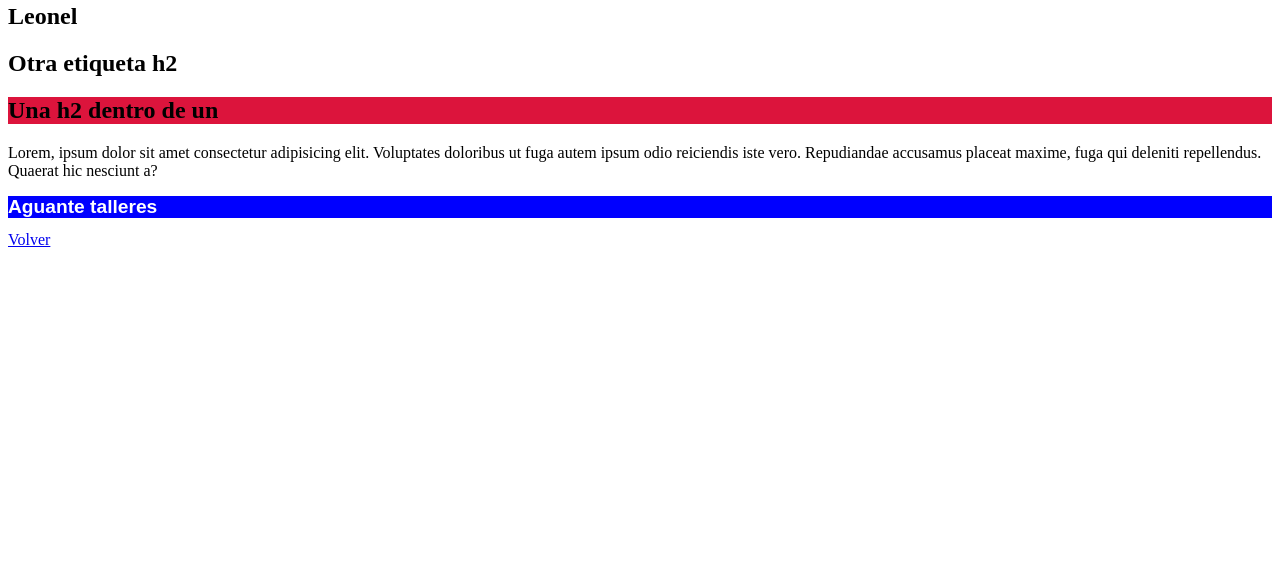
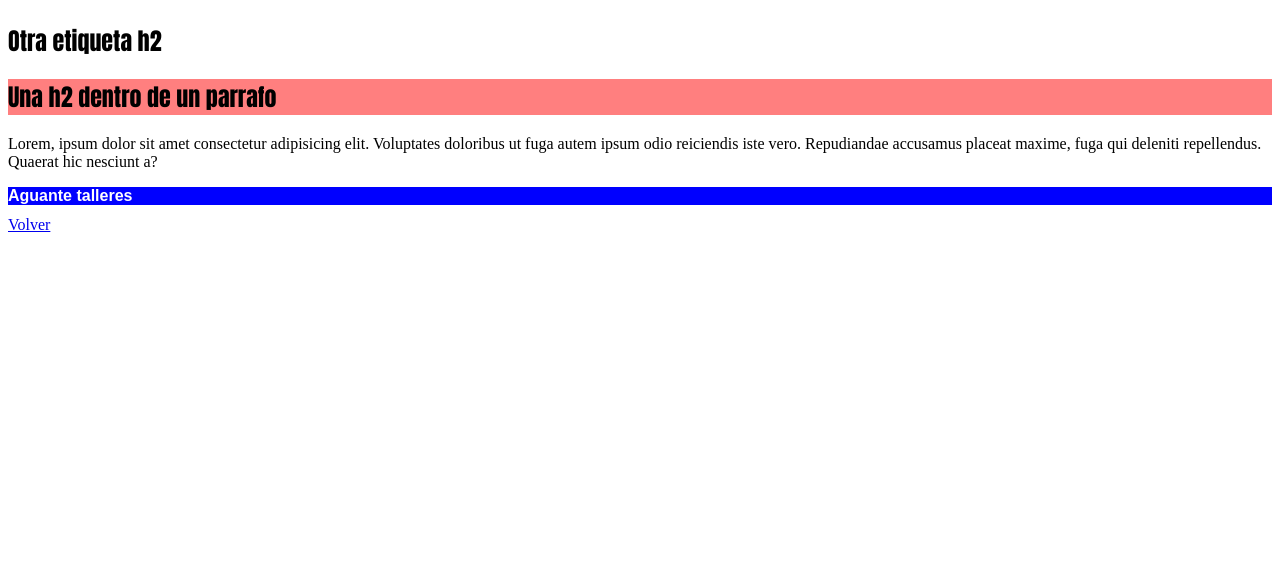
Before and after one commit to Devleo77/Bootcamp-html, a plain HTML site: page clase4/index.html in a window 1280 px wide. Shown: the part 216-800 px from the top of the page. Drawn offline with Linux system fonts and the light colour scheme.

Commit message:
Clase 4 aprendiendo CSS

```diff
--- a/clase4/css/style.css
+++ b/clase4/css/style.css
@@ -5,6 +5,10 @@ h1{
     font-family: sans-serif;
 }
 
+h2{
+    font-family: Arial;
+}
+
 #miClase4 {
     font-family: Arial;
 }
--- a/clase4/index.html
+++ b/clase4/index.html
@@ -11,20 +11,25 @@
         /*
         Estilo creado para usar en el h1 del titulo
         */
-        .h1Otro {
+        h2 {
             font-family: Impact;
         }
 
         div h2 {
-            background-color: crimson;
+            background-color: #ff0000;
+            background-color: #ff0000ff;
+            background-color: rgb(00, 00, 00);
+            background-color: rgba(100, 100, 100, 0.3);
+            background-color: hsl(0, 100%, 100%);
+            background-color: hsla(0, 100%, 50%, 0.5);
         }
 
         h2.h1Otro {
-            font-family: Arial;
+            font-family: Verdana;
         }
 
         div h1 {
-            font-size: larger;
+            font-size: 1em;
         }
     </style>
 </head>
@@ -33,11 +38,11 @@
     <h1 class="h1Otro">Otra etiqueta h1</h1>
     <h1 class="h1Otro">Otra etiqueta h1 nueva</h1>
 
-    <h2 class="h2Clase4">Leonel</h2>
+    <h2 class="h2Clase4">Hoy es Miercoles</h2>
     <h2>Otra etiqueta h2</h2>
 
     <div>
-        <h2>Una h2 dentro de un <div></h2>
+        <h2>Una h2 dentro de un parrafo<div></h2>
         <p>Lorem, ipsum dolor sit amet consectetur adipisicing elit. Voluptates doloribus ut fuga autem ipsum odio reiciendis iste vero. Repudiandae accusamus placeat maxime, fuga qui deleniti repellendus. Quaerat hic nesciunt a?</p>
         </div>
     <div>
```
